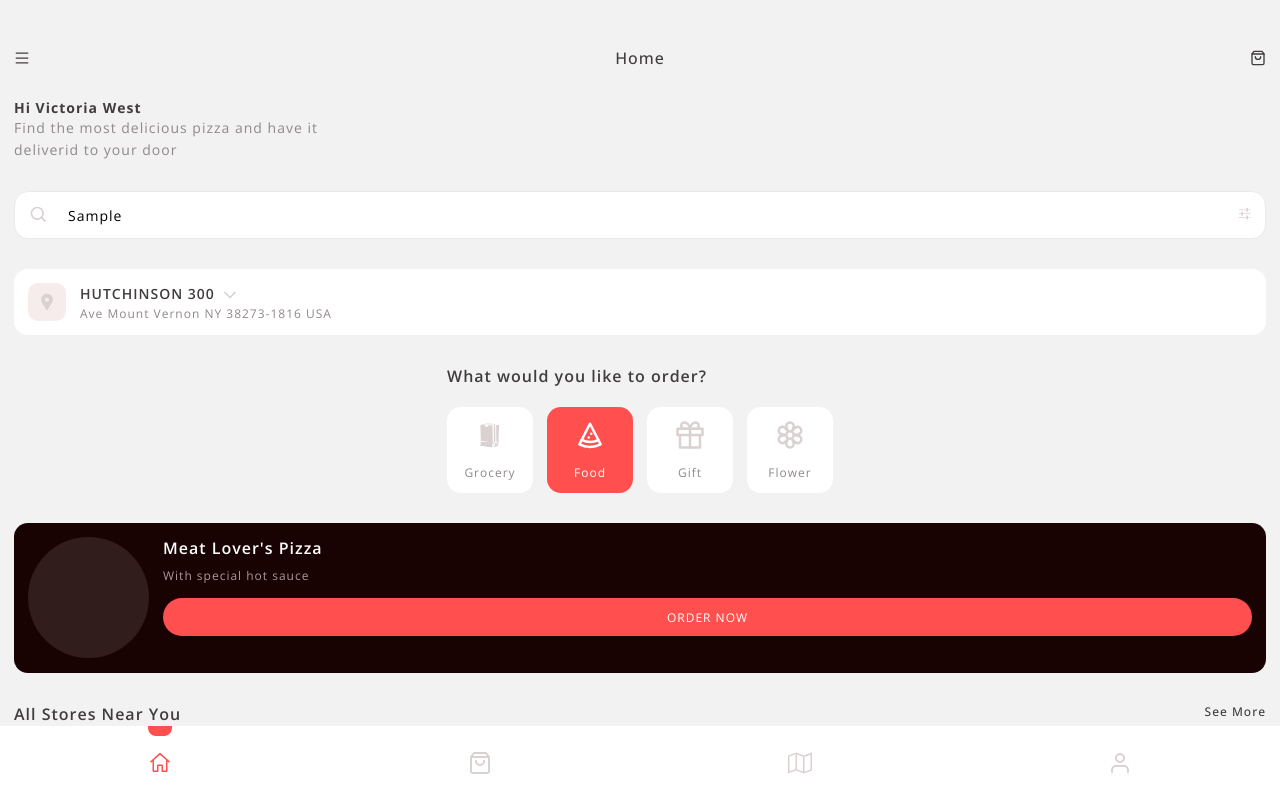
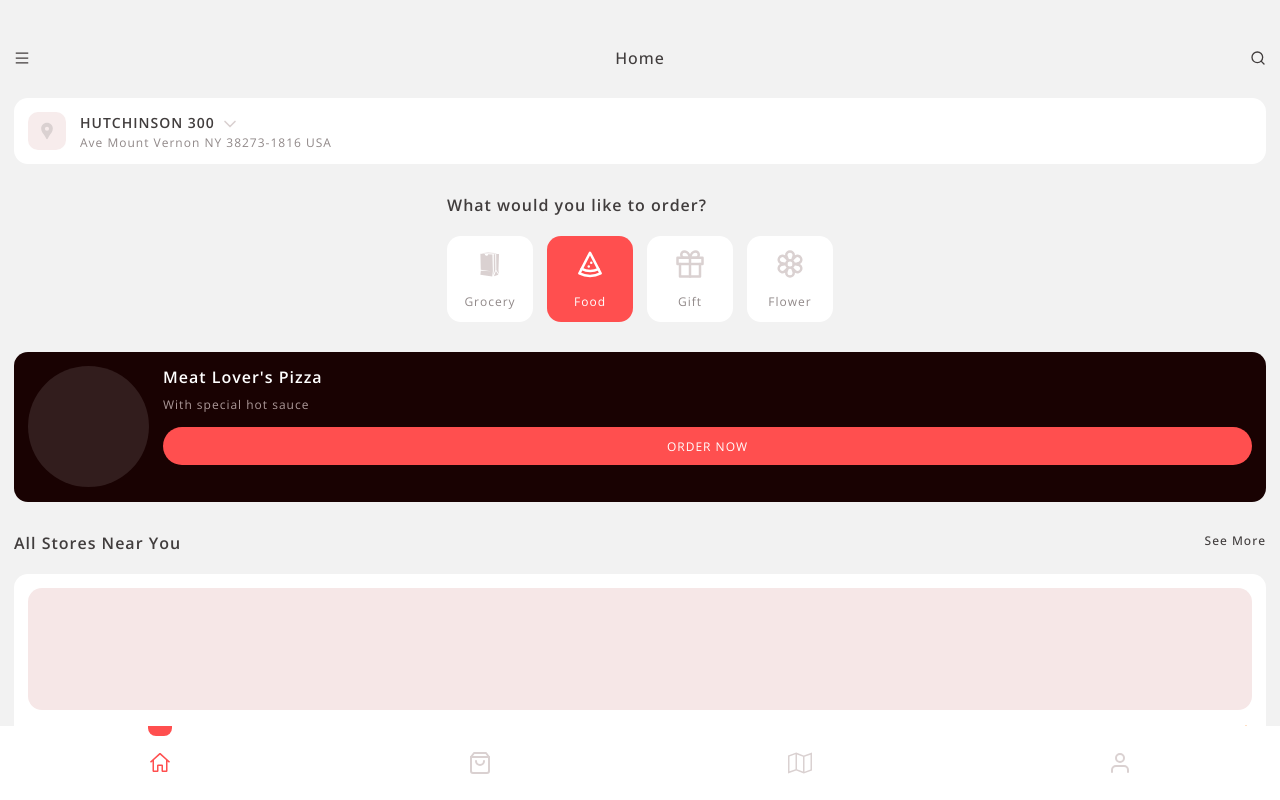
Before and after one commit to daniloramin/pizza-delivery, a React (Vite) app: page / in a window 1280 px wide. Both pictures are taken after typing "Sample" into the empty fields and a click on the button 1244 px from the left and 215 px from the top of the page. Built offline with nearby package versions, Linux system fonts and the light colour scheme.

Commit message:
fix the home layout after search

```diff
--- a/src/components/Header/index.jsx
+++ b/src/components/Header/index.jsx
@@ -1,13 +1,14 @@
 import "./style.scss";
 import { AiOutlineMenu } from "react-icons/ai";
-import { FiShoppingBag } from "react-icons/fi";
+import { FiShoppingBag, FiSearch } from "react-icons/fi";
 
-export const Header = () => {
+export const Header = ({ search, onSetSearch }) => {
   return (
     <header>
       <AiOutlineMenu />
       <h1>Home</h1>
-      <FiShoppingBag />
+      {search.length === 0 && <FiShoppingBag />}
+      {search.length > 0 && <FiSearch />}
     </header>
   );
 };
--- a/src/components/SearchField/index.jsx
+++ b/src/components/SearchField/index.jsx
@@ -1,18 +1,21 @@
+import { useRef } from "react";
 import "./style.scss";
 import { BiSearch } from "react-icons/bi";
 import { IoMdOptions } from "react-icons/io";
 
 export const SearchField = ({ onSetSearch }) => {
+  const text = useRef();
+
   return (
-    <form id="search" onSubmit={(e) => e.preventDefault()}>
+    <form
+      id="search"
+      onSubmit={(e) => {
+        e.preventDefault();
+        onSetSearch(text.current.value);
+      }}
+    >
       <BiSearch />
-      <input
-        type="text"
-        placeholder="Search"
-        onChange={(event) => {
-          onSetSearch(event.target.value);
-        }}
-      />
+      <input type="text" placeholder="Search" ref={text} />
       <button>
         <IoMdOptions className="search-options" />
       </button>
--- a/src/components/SearchResult/index.jsx
+++ b/src/components/SearchResult/index.jsx
@@ -55,7 +55,6 @@ const storesData = [
 export const SearchResult = () => {
   const [filters, setFilters] = useState(filtersData);
   const stores = useRef(storesData);
-  console.log(stores);
 
   function selectFilter(filter) {
     const newFilters = filters.map((f) => {
--- a/src/pages/Home/index.jsx
+++ b/src/pages/Home/index.jsx
@@ -14,7 +14,9 @@ export const Home = () => {
 
   return (
     <div id="home">
-      <Header />
+      <Header search={search} onSetSearch={onSetSearch} />
+      {search.length === 0 && (
+        <>
           <div id="welcome">
             <h2 className="title">Hi Victoria West</h2>
             <span>
@@ -22,7 +24,9 @@ export const Home = () => {
             </span>
           </div>
           <SearchField onSetSearch={onSetSearch} />
-      {search.length === 0 && <Recomendation />}
+          <Recomendation />
+        </>
+      )}
       {search.length > 0 && <SearchResult />}
     </div>
   );
```
Lines whose indentation alone changed are shown as unchanged.
